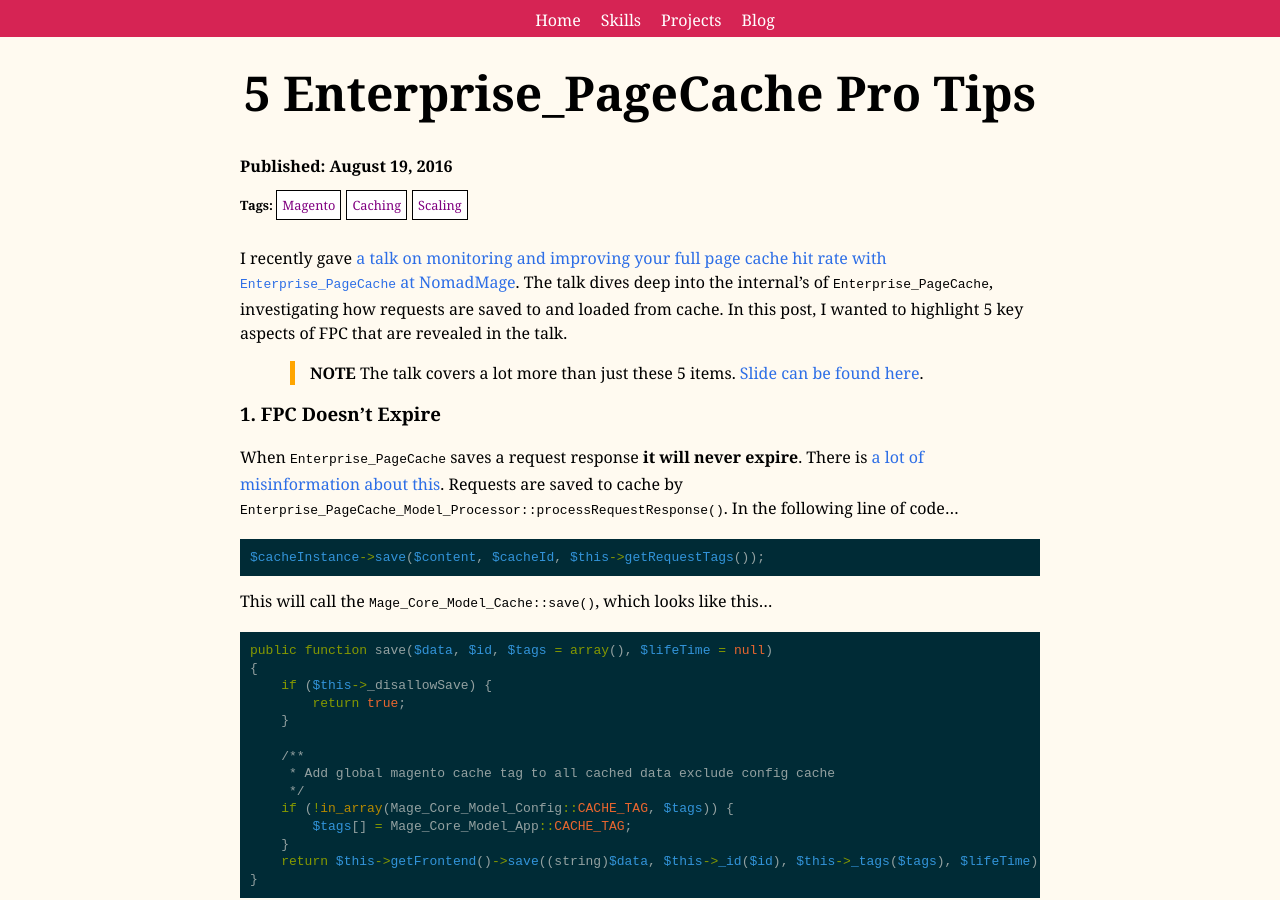
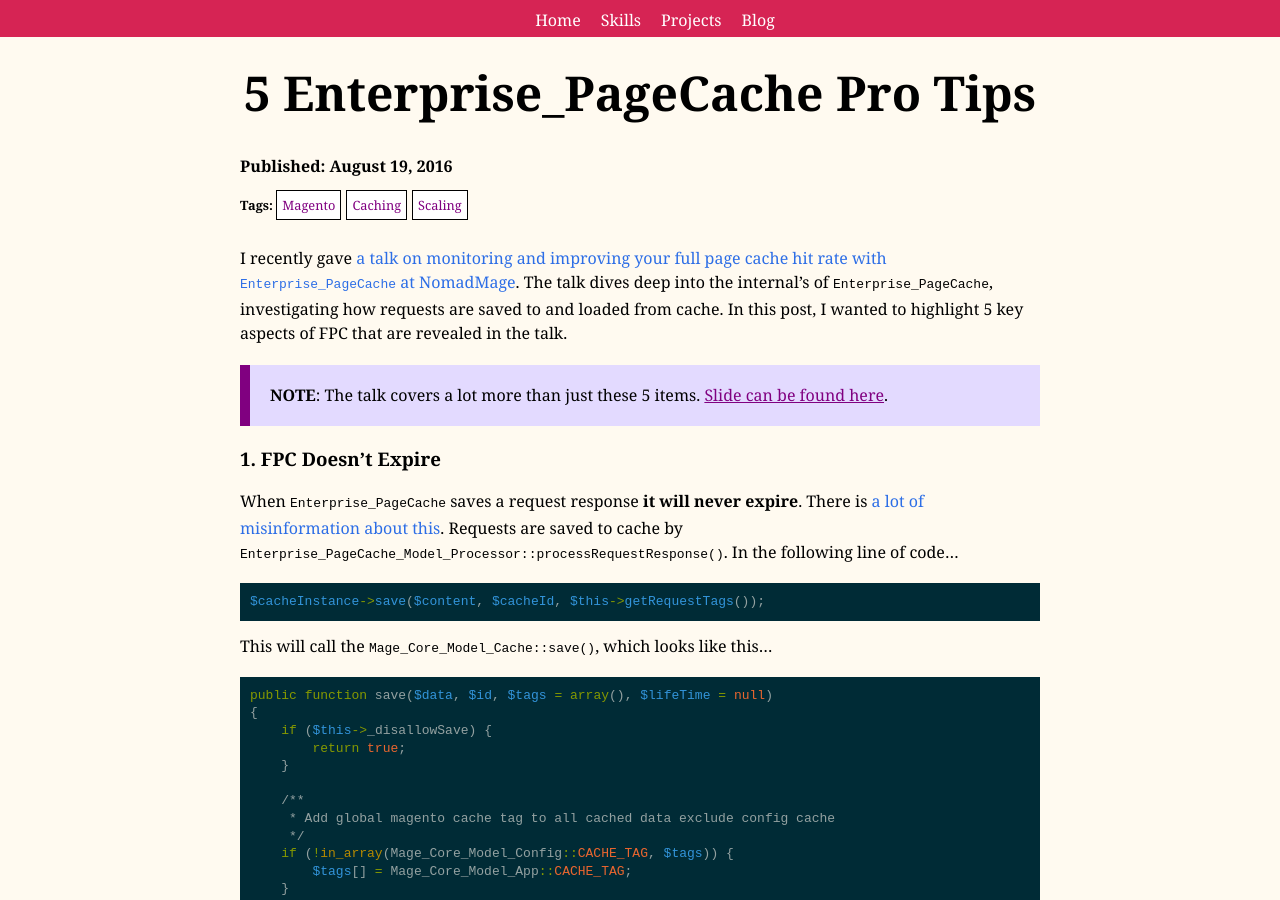
Before and after one commit to mpchadwick/mpchadwick.github.io, a Jekyll site: the page built from _posts/2016-08-19-5-enterprise-pagecache-pro-tips.md, in a window 1280 px wide and 900 px high. Built offline with Jekyll 4.4.1, drawn with Linux system fonts in a browser that asks for light colours; comment, search, counter and statistics services are not loaded.

Commit message:
Clean up post

```diff
--- a/_posts/2016-08-19-5-enterprise-pagecache-pro-tips.md
+++ b/_posts/2016-08-19-5-enterprise-pagecache-pro-tips.md
@@ -10,7 +10,9 @@ I recently gave [a talk on monitoring and improving your full page cache hit rat
 
 <!-- excerpt_separator -->
 
-> **NOTE** The talk covers a lot more than just these 5 items. [Slide can be found here](http://maxchadwick.xyz/monitoring-and-improving-fpc-hit-rate).
+<div class="tout tout--secondary">
+<p><strong>NOTE</strong>: The talk covers a lot more than just these 5 items. <a href="http://maxchadwick.xyz/monitoring-and-improving-fpc-hit-rate">Slide can be found here</a>.</p>
+</div>
 
 ### 1. FPC Doesn't Expire
 
@@ -203,6 +205,6 @@ $this->_requestCacheId  = $this->prepareCacheId($this->_requestId);
 
 This means the for a given URL, there are separate FPC entries for (amongst other things) each customer group / customer segment combination.
 
-<hr><br>
+<hr>
 
 Hope you found these tips helpful. Leave a comment below with any questions or comments.
```
